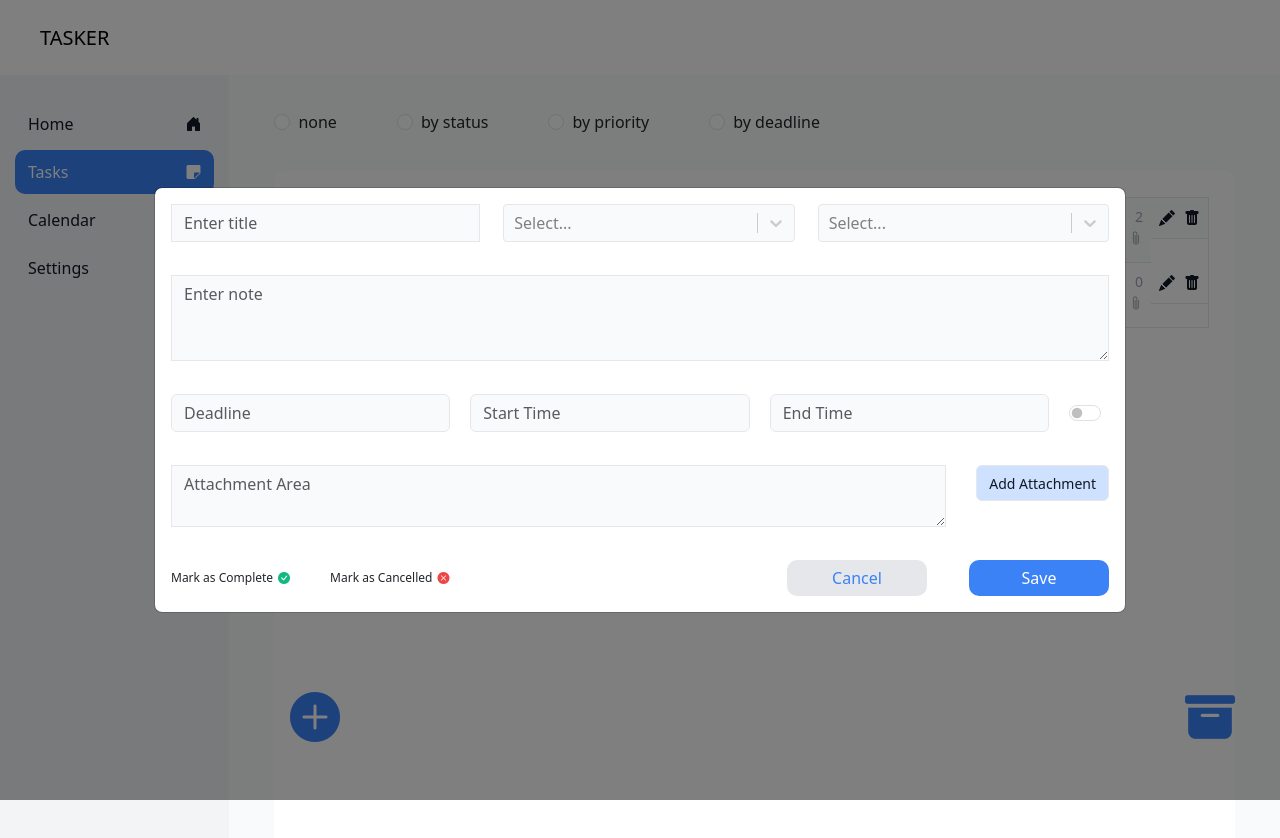
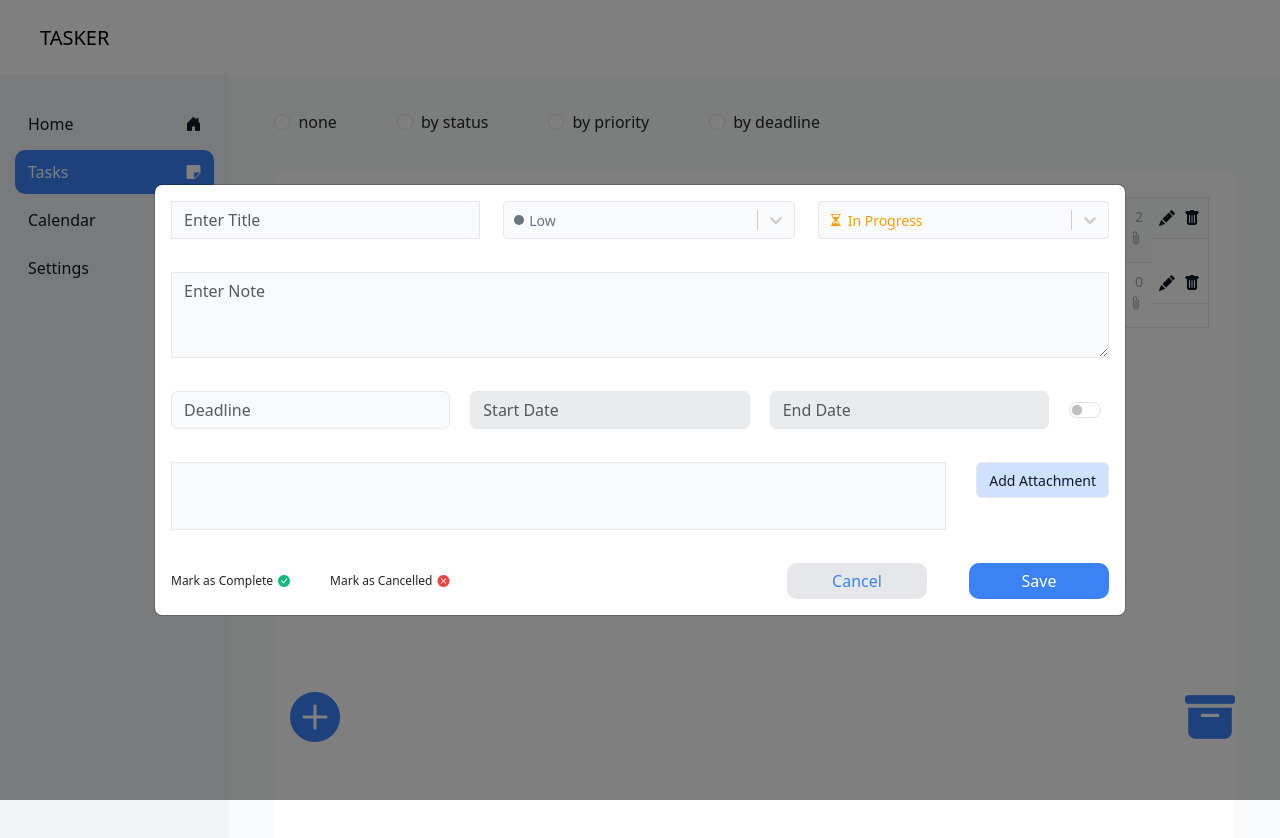
Before and after one commit to MendozaFiona/tasks-tracker, a React (Vite) app: page /tasks in a window 1280 px wide. Both pictures are taken after a click on the icon 315 px from the left and 717 px from the top of the page. Shown: the top 838 px of the page. Built offline with nearby package versions, Linux system fonts and the light colour scheme.

Commit message:
ui: add task modal form styling adjustments
feat: handle form state using react hook form

```diff
--- a/src/App.tsx
+++ b/src/App.tsx
@@ -1,6 +1,7 @@
 import "@/App.css";
 import "bootstrap/dist/css/bootstrap.min.css";
 import "bootstrap-icons/font/bootstrap-icons.css";
+import "react-datepicker/dist/react-datepicker.css";
 import "@/styles/index.scss";
 
 import Layout from "@/components/layout/Layout";
--- a/src/components/tasks/common/AddTaskModal.tsx
+++ b/src/components/tasks/common/AddTaskModal.tsx
@@ -4,7 +4,7 @@ import {
   PRIORITY_OPTIONS,
   STATUS_OPTIONS,
 } from "@/lib/constants/common";
-import { Dispatch, FC, SetStateAction } from "react";
+import { Dispatch, FC, SetStateAction, useState } from "react";
 import { Button, Form, Modal } from "react-bootstrap";
 import {
   CustomPriorityOption,
@@ -15,6 +15,9 @@ import {
   CustomStatusOption,
   CustomStatusSingleValue,
 } from "@/components/tasks/dropdown/StatusDropdown";
+import DatePicker from "react-datepicker";
+import FormAttachmentDisplay from "@/components/tasks/common/FormAttachmentDisplay";
+import { Controller, useForm } from "react-hook-form";
 
 interface AddTaskModalProps {
   isOpen: boolean;
@@ -22,8 +25,30 @@ interface AddTaskModalProps {
 }
 
 const AddTaskModal: FC<AddTaskModalProps> = ({ isOpen, setOpen }) => {
+  const localStatusOptions = STATUS_OPTIONS.filter(
+    (item) => !item.hideInOptions
+  );
+
+  const {
+    register,
+    handleSubmit,
+    reset,
+    watch,
+    setValue,
+    control,
+    formState: { errors },
+  } = useForm();
+
+  const shouldAlarm = watch("shouldAlarm");
+
   const handleClose = () => {
+    reset();
     setOpen(false);
+  };
+
+  const onSubmit = (data: any) => {
+    console.log(data);
+    // handleClose()
   };
 
   return (
@@ -34,36 +59,56 @@ const AddTaskModal: FC<AddTaskModalProps> = ({ isOpen, setOpen }) => {
       dialogClassName="fm-modal"
     >
       <Modal.Body>
-        <Form className="fm-form-content">
+        <Form
+          className="fm-form-content"
+          onSubmit={handleSubmit(onSubmit)}
+          noValidate
+        >
           <div className="d-flex" style={{ gap: "23px" }}>
             <Form.Control
               className="fm-input fm-form-control"
               type="text"
-              placeholder="Enter title"
+              placeholder="Enter Title"
+              {...register("title", { required: "Title is required" })}
+              isInvalid={!!errors.title}
             />
+
+            <Controller
+              name="priority"
+              control={control}
+              defaultValue={PRIORITY_OPTIONS[0]}
+              render={({ field }) => (
                 <Select
-              className="form-control fm p-0"
+                  {...field}
                   options={PRIORITY_OPTIONS}
-              // value={PRIORITY_OPTIONS.find((option) => option.value === value)}
-              // onChange={(selectedOption) => onChange(selectedOption.value)}
                   components={{
                     Option: CustomPriorityOption,
                     SingleValue: CustomPrioritySingleValue,
                   }}
                   styles={customStyles}
+                  className="form-control fm p-0"
                   isSearchable={false}
                 />
+              )}
+            />
+
+            <Controller
+              name="status"
+              control={control}
+              defaultValue={localStatusOptions[0]}
+              render={({ field }) => (
                 <Select
-              className="form-control fm p-0"
-              options={STATUS_OPTIONS}
-              // value={STATUS_OPTIONS.find((option) => option.value === value)}
-              // onChange={(selectedOption) => onChange(selectedOption.value)}
+                  {...field}
+                  options={localStatusOptions}
                   components={{
                     Option: CustomStatusOption,
                     SingleValue: CustomStatusSingleValue,
                   }}
                   styles={customStyles}
+                  className="form-control fm p-0"
                   isSearchable={false}
+                />
+              )}
             />
           </div>
 
@@ -71,46 +116,98 @@ const AddTaskModal: FC<AddTaskModalProps> = ({ isOpen, setOpen }) => {
             className="fm-input fm-form-control"
             as="textarea"
             rows={3}
-            placeholder="Enter note"
+            placeholder="Enter Note"
+            {...register("note")}
+            isInvalid={!!errors.note}
           />
 
-          {/* temporary, use date time picker */}
           <div className="d-flex fm-gap-20 align-items-center">
-            <Form.Control
-              className="fm-form-control"
-              type="text"
-              placeholder="Deadline"
+            <div className="fm-datepicker">
+              <Controller
+                name="deadline"
+                control={control}
+                defaultValue={null}
+                render={({ field }) => (
+                  <DatePicker
+                    {...field}
+                    selected={field.value}
+                    onChange={(date) => field.onChange(date)}
+                    placeholderText="Deadline"
+                    showTimeSelect
+                    dateFormat="Pp"
+                    className="form-control fm-form-control"
                   />
+                )}
+              />
+            </div>
 
-            <Form.Control
-              className="fm-form-control"
-              type="text"
-              placeholder="Start Time"
+            <div className="fm-datepicker">
+              <Controller
+                name="startDate"
+                control={control}
+                defaultValue={null}
+                render={({ field }) => (
+                  <DatePicker
+                    {...field}
+                    selected={field.value}
+                    onChange={(date) => field.onChange(date)}
+                    placeholderText="Start Date"
+                    showTimeSelect
+                    dateFormat="Pp"
+                    className="form-control fm-form-control"
+                    disabled={!shouldAlarm}
                   />
+                )}
+              />
+            </div>
 
-            <Form.Control
-              className="fm-form-control"
-              type="text"
-              placeholder="End Time"
+            <div className="fm-datepicker">
+              <Controller
+                name="endDate"
+                control={control}
+                defaultValue={null}
+                render={({ field }) => (
+                  <DatePicker
+                    {...field}
+                    selected={field.value}
+                    onChange={(date) => field.onChange(date)}
+                    placeholderText="End Date"
+                    showTimeSelect
+                    dateFormat="Pp"
+                    className="form-control fm-form-control"
+                    disabled={!shouldAlarm}
                   />
+                )}
+              />
+            </div>
 
+            <Controller
+              name="shouldAlarm"
+              control={control}
+              defaultValue={false}
+              render={({ field }) => (
                 <Form.Check
                   type="switch"
                   id="custom-switch"
-              // checked={enabled}
-              // onChange={(e) => setEnabled(e.target.checked)}
+                  checked={field.value}
+                  onChange={(checked) => {
+                    if (field.value) {
+                      setValue("endDate", null);
+                      setValue("startDate", null);
+                    }
+                    field.onChange(checked);
+                  }}
+                />
+              )}
             />
           </div>
 
-          <div className="d-flex fm-gap-30">
-            {/* placeholder for attachment display */}
-            <Form.Control
-              className="fm-input fm-form-control"
-              as="textarea"
-              rows={2}
-              placeholder="Attachment Area"
-            />
-            <Button className="fm-button-tertiary text-nowrap fm-fs-14 fm-max-h-36">
+          <div className="d-flex fm-gap-30 justify-content-between">
+            <FormAttachmentDisplay />
+            <Button
+              variant="outline-primary"
+              className="fm-button-tertiary text-nowrap fm-fs-14 fm-max-h-36"
+            >
               Add Attachment
             </Button>
           </div>
@@ -126,14 +223,16 @@ const AddTaskModal: FC<AddTaskModalProps> = ({ isOpen, setOpen }) => {
             </div>
             <div className="d-flex fm-gap-42">
               <Button
+                variant="secondary"
                 className="fm-button-secondary fm-w-140"
                 onClick={handleClose}
               >
                 Cancel
               </Button>
               <Button
+                type="submit"
+                variant="primary"
                 className="fm-button-primary fm-w-140"
-                onClick={handleClose}
               >
                 Save
               </Button>
--- /dev/null
+++ b/src/components/tasks/common/FormAttachmentDisplay.tsx
@@ -0,0 +1,5 @@
+const FormAttachmentDisplay = () => {
+  return <div className="fm-attachment-section"></div>;
+};
+
+export default FormAttachmentDisplay;
--- a/src/lib/constants/colors.ts
+++ b/src/lib/constants/colors.ts
@@ -19,6 +19,7 @@ export const darkGray = {
 
 export const blue = {
   base: "#3b82f6",
+  light: "#cee1ff",
   dark: "#2563eb",
   darker: "#1e40af",
 };
--- a/src/lib/constants/common.ts
+++ b/src/lib/constants/common.ts
@@ -32,9 +32,9 @@ export const TASK_FILTERS = [
 ];
 
 export const PRIORITY_OPTIONS: PriorityOptionType[] = [
+  { color: gray.medium, label: "Low", value: TaskPriority.Low },
+  { color: orange.amber, label: "Medium", value: TaskPriority.Medium },
   { color: red.base, label: "High", value: TaskPriority.High },
-  { color: orange.amber, label: "Medium", value: TaskPriority.Medium },
-  { color: gray.medium, label: "Low", value: TaskPriority.Low },
 ];
 
 export const STATUS_OPTIONS: StatusOptionType[] = [
@@ -49,12 +49,14 @@ export const STATUS_OPTIONS: StatusOptionType[] = [
     color: green.base,
     label: "Completed",
     value: TaskStatus.Completed,
+    hideInOptions: true,
   },
   {
     icon: ICONS.cancelled,
     color: red.base,
     label: "Cancelled",
     value: TaskStatus.Cancelled,
+    hideInOptions: true,
   },
   {
     icon: ICONS.todo,
--- a/src/lib/constants/styles.ts
+++ b/src/lib/constants/styles.ts
@@ -1,9 +1,10 @@
-import { gray } from "@/lib/constants/colors";
+import { blue, gray, white } from "@/lib/constants/colors";
 
+// TODO: use variables for components here like in _variables.scss ex. primaryButton = color
 export const customStyles = {
   control: (base: any) => ({
     ...base,
-    backgroundColor: gray.neutral, // TODO: based on light currently
+    backgroundColor: gray.neutral, // TODO: based on light theme currently
     borderColor: gray.base, // TODO: based on light theme currently
     borderWidth: "1px",
     minHeight: "38px",
@@ -11,6 +12,17 @@ export const customStyles = {
 
   menu: (base: any) => ({
     ...base,
-    backgroundColor: gray.neutral, // TODO: based on light currently
+    backgroundColor: gray.neutral, // TODO: based on light theme currently
+  }),
+
+  option: (base: any, state: any) => ({
+    ...base,
+    // TODO: based on light theme currently
+    backgroundColor: state.isFocused
+      ? blue.light
+      : state.isSelected
+      ? blue.light
+      : white,
+    cursor: "pointer",
   }),
 };
--- a/src/lib/types/tasks.ts
+++ b/src/lib/types/tasks.ts
@@ -24,6 +24,7 @@ export type StatusOptionType = OptionType & {
   icon: string;
   color: string;
   value: TaskStatus;
+  hideInOptions?: boolean;
 };
 
 // enum
--- a/src/styles/custom.scss
+++ b/src/styles/custom.scss
@@ -172,11 +172,13 @@ body {
   }
 }
 
-.fm-completed i {
+.fm-completed i,
+.fm-completed:hover {
   color: var(--status-completed);
 }
 
-.fm-cancelled i {
+.fm-cancelled i,
+.fm-cancelled:hover {
   color: var(--status-cancelled);
 }
 
@@ -207,11 +209,25 @@ body {
   font-weight: 500;
 }
 
-.fm-form-control {
+.fm-form-control,
+.fm-attachment-section {
   background-color: var(--bg-main);
   border: 1px var(--border-color) solid;
+}
+
+.fm-attachment-section {
+  width: 100%;
+  min-height: 68px;
 }
 
 .fm-input {
   border-radius: 0;
 }
+
+.fm-datepicker {
+  width: 100%;
+
+  .react-datepicker-wrapper {
+    width: 100%;
+  }
+}
```
Lines whose indentation alone changed are shown as unchanged.
